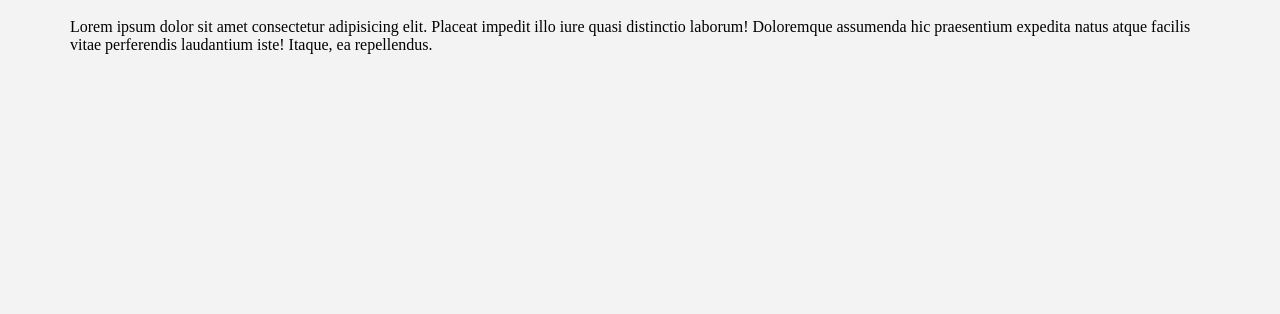
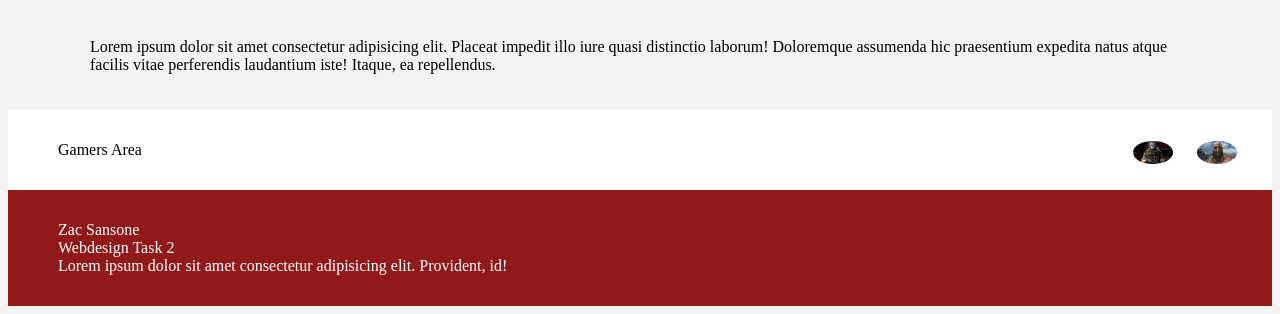
Before and after one commit to legster78/Web-Design-Task, a plain HTML site: page index.html in a window 1280 px wide. Shown: the part 2434-2748 px from the top of the page. Before the commit the page ends 2504 px from the top, so only its background shows below. Drawn offline with Linux system fonts and the light colour scheme.

Commit message:
Added a footer
Made the footer and styled it

```diff
--- a/index.html
+++ b/index.html
@@ -86,11 +86,31 @@
 
             <video controls="controls" autoplay muted loop src="assets/Hellothere.mp4"class="homeImage"></video>
 
-            <p>Lorem ipsum dolor sit amet consectetur adipisicing elit. Placeat impedit illo iure quasi distinctio laborum! Doloremque assumenda hic praesentium expedita natus atque facilis vitae perferendis laudantium iste! Itaque, ea repellendus.</p>
+            <p class="homepagetext">Lorem ipsum dolor sit amet consectetur adipisicing elit. Placeat impedit illo iure quasi distinctio laborum! Doloremque assumenda hic praesentium expedita natus atque facilis vitae perferendis laudantium iste! Itaque, ea repellendus.</p>
 
         </div>
     </div>
 </div>
 
+<footer>
+    <div>
+        <p>Gamers Area</p>
+        <ul>
+            <li><img src="assets/Ghost.webp" alt="Instagram"></li>
+            <li><img src="assets/Kratos.webp" alt="Facebook"></li>
+        </ul>
+    </div>
+
+    <div class="red">
+        <p>
+            Zac Sansone
+            <br>
+            Webdesign Task 2
+            <br>
+            Lorem ipsum dolor sit amet consectetur adipisicing elit. Provident, id!
+        </p>
+    </div>
+</footer>
+
 </body>
 </html>
--- a/style.css
+++ b/style.css
@@ -66,3 +66,36 @@
             border-top: 3px solid rgb(100, 100, 100);
             width: 50%;
         }
+
+        footer{
+            position: relative;
+            bottom: 0;
+        }
+
+        footer div{
+            padding: 15px;
+            background-color: white;
+            padding-left: 50px;
+        }
+
+        footer img{
+            width: 40px;
+            border-radius: 100%;
+        }
+
+        footer ul{
+            position: absolute;
+            right: 10px;
+            top: 0;
+            padding: 15px;
+        }
+
+        footer li{
+            display: inline;
+            padding: 0 10px 0 10px;
+        }
+
+        .red{
+            color: white;
+            background-color: rgb(145, 25, 25);
+        }
```
